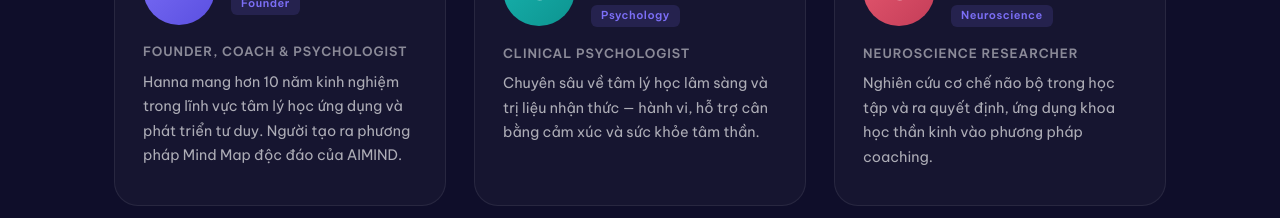
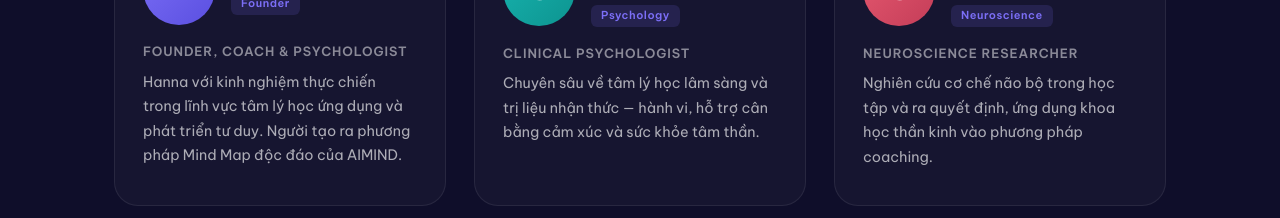
Before and after one commit to hangdt369-sys/aimind-website, a Next.js app: page /chuyen-gia in a window 1280 px wide. Shown: the part 725-943 px from the top of the page. Built offline with nearby package versions, Linux system fonts and the light colour scheme; no server answers.

Commit message:
Revise descriptions in page.tsx
Updated metadata description and expert's description for clarity.

```diff
--- a/src/app/chuyen-gia/page.tsx
+++ b/src/app/chuyen-gia/page.tsx
@@ -3,14 +3,14 @@ import type { Metadata } from 'next';
 export const metadata: Metadata = {
   title: 'Đội ngũ Chuyên gia | AIMIND',
   description:
-    'Gặp gỡ đội ngũ chuyên gia đứng sau AIMIND — những người tâm huyết với hành trình phát triển tư duy và sức khỏe tinh thần.',
+    'Kết nối đội ngũ chuyên gia cùng AIMIND — những người tâm huyết với hành trình phát triển tư duy và sức khỏe tinh thần.',
 };
 
 const experts = [
   {
     name: 'Hanna Dang',
     title: 'Founder, Coach & Psychologist',
-    desc: 'Hanna mang hơn 10 năm kinh nghiệm trong lĩnh vực tâm lý học ứng dụng và phát triển tư duy. Người tạo ra phương pháp Mind Map độc đáo của AIMIND.',
+    desc: 'Hanna với kinh nghiệm thực chiến trong lĩnh vực tâm lý học ứng dụng và phát triển tư duy. Người tạo ra phương pháp Mind Map độc đáo của AIMIND.',
     gradient: 'linear-gradient(135deg, #7C6FF7, #5a4fe0)',
     tag: 'Founder',
   },
```
